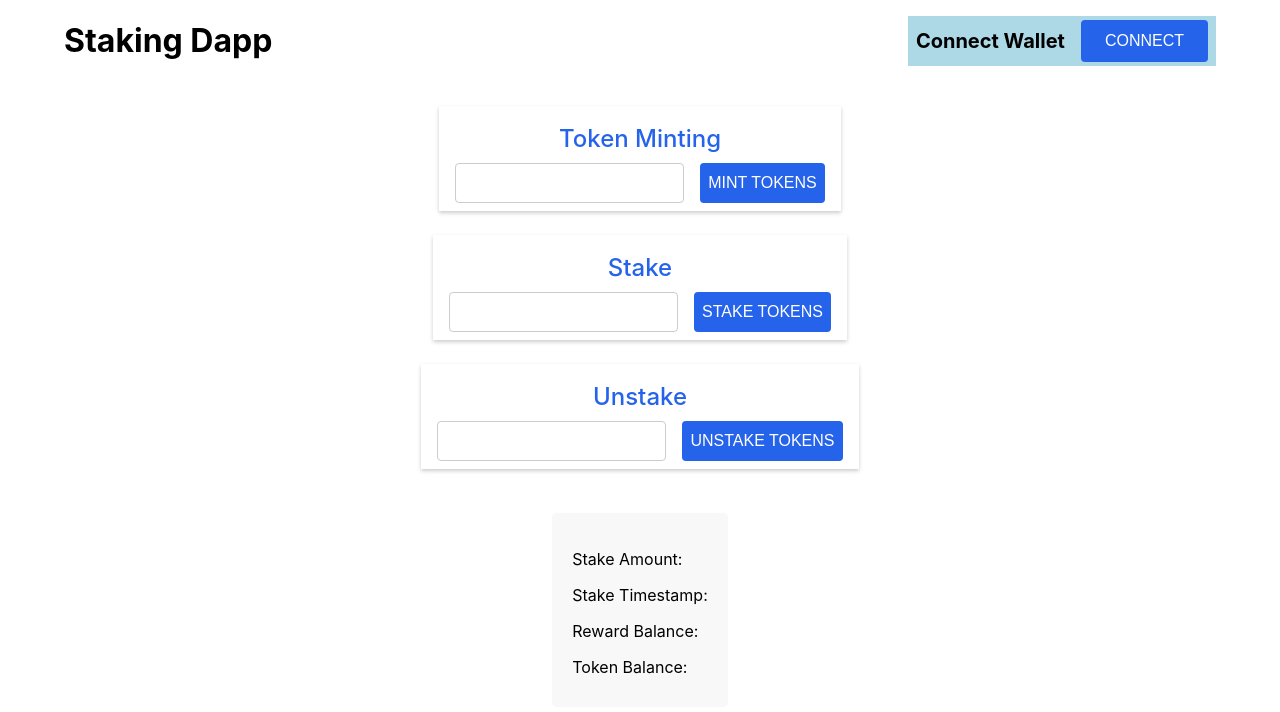
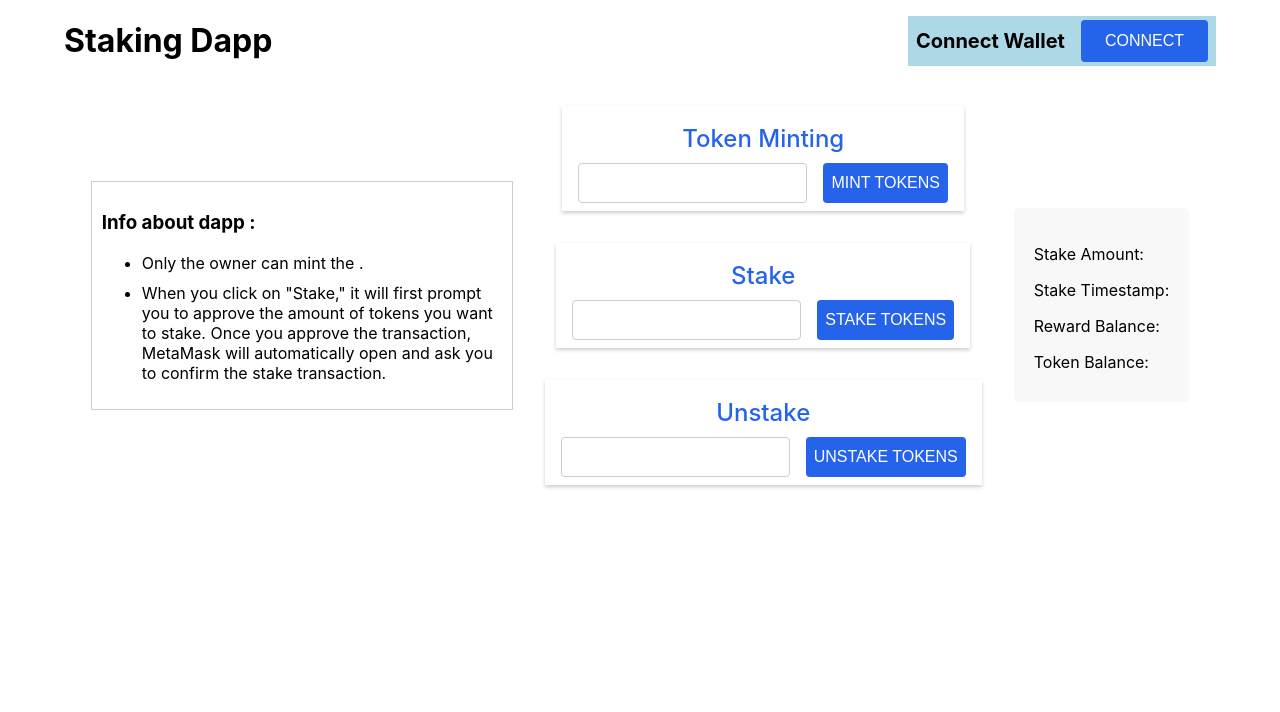
Before and after one commit to vishal5208/stakingDapp, a React (Create React App) app in the folder frontend/: page / in a window 1280 px wide. Shown: the top 712 px of the page. Built offline with nearby package versions, Linux system fonts and the light colour scheme.

Commit message:
updated app.js and app.css

```diff
--- a/frontend/src/App.css
+++ b/frontend/src/App.css
@@ -71,3 +71,30 @@
 .token-minting-div button:hover {
 	background-color: #1a4fb4;
 }
+
+.main-external {
+	display: flex;
+	justify-content: space-between;
+	align-items: center;
+	gap: 2rem;
+}
+
+.info-container {
+	width: 400px;
+
+	overflow: auto;
+	border: 1px solid #ccc;
+	padding: 10px;
+}
+
+.info-container li {
+	margin-bottom: 10px;
+}
+
+.main-buttons-inner {
+	display: flex;
+	flex-direction: column;
+	justify-content: center;
+	align-items: center;
+	gap: 2rem;
+}
--- a/frontend/src/App.js
+++ b/frontend/src/App.js
@@ -47,6 +47,21 @@ function App() {
 				<WalletComponent />
 			</div>
 
+			<div className="main-external">
+				<div className="info-container">
+					<h3>Info about dapp :</h3>
+					<ul>
+						<li>Only the owner can mint the .</li>
+						<li>
+							When you click on "Stake," it will first prompt you to approve the
+							amount of tokens you want to stake. Once you approve the
+							transaction, MetaMask will automatically open and ask you to
+							confirm the stake transaction.
+						</li>
+					</ul>
+				</div>
+
+				<div className="main-buttons-inner">
 					{/* tokeminting */}
 					<div className="token-minting-div">
 						<p>Token Minting </p>
@@ -89,8 +104,10 @@ function App() {
 							<button onClick={handleUnstakeButton}>Unstake Tokens</button>
 						</div>
 					</div>
+				</div>
 
 				<StakingDetailsComponent />
+			</div>
 		</div>
 	);
 }
```
Lines whose indentation alone changed are shown as unchanged.
